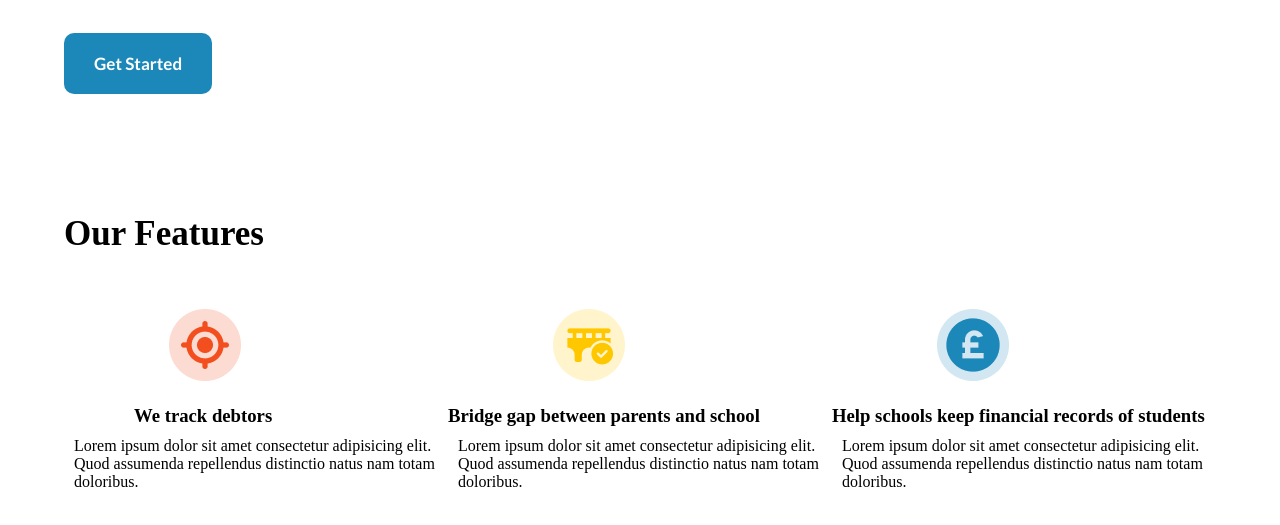
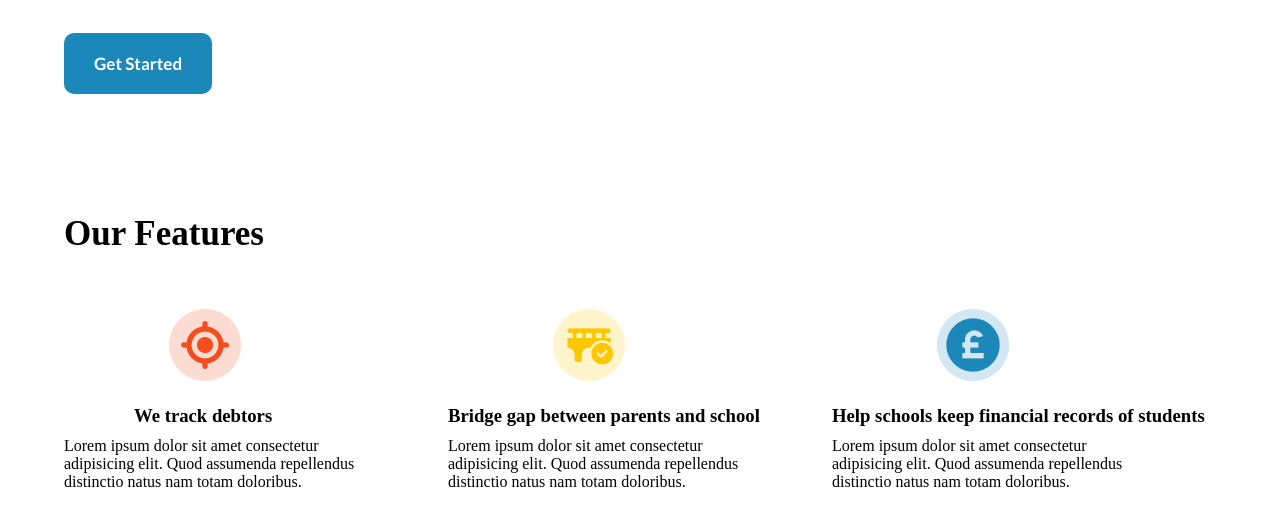
Before and after one commit to codingEyeDr/myZuri-Project-Phase-GorillappTeamwork, a plain HTML site: page index.html in a window 1280 px wide. Shown: the part 662-1187 px from the top of the page. Drawn offline with Linux system fonts and the light colour scheme.

Commit message:
Update Landpage.css

```diff
--- a/Landpage.css
+++ b/Landpage.css
@@ -99,6 +99,7 @@ header {
   /* Add a grey background color to dropdown links on hover */
   .dropdown-content-login a:hover {
     background-color: #ddd;
+    transition: all 0.3s ease;
   }
 
   /* Show the dropdown menu on hover */
@@ -250,7 +251,7 @@ header {
  }
 
  .ptag-details{
-    margin: 10px;
+    width: 80%;
 
 
  }
```
